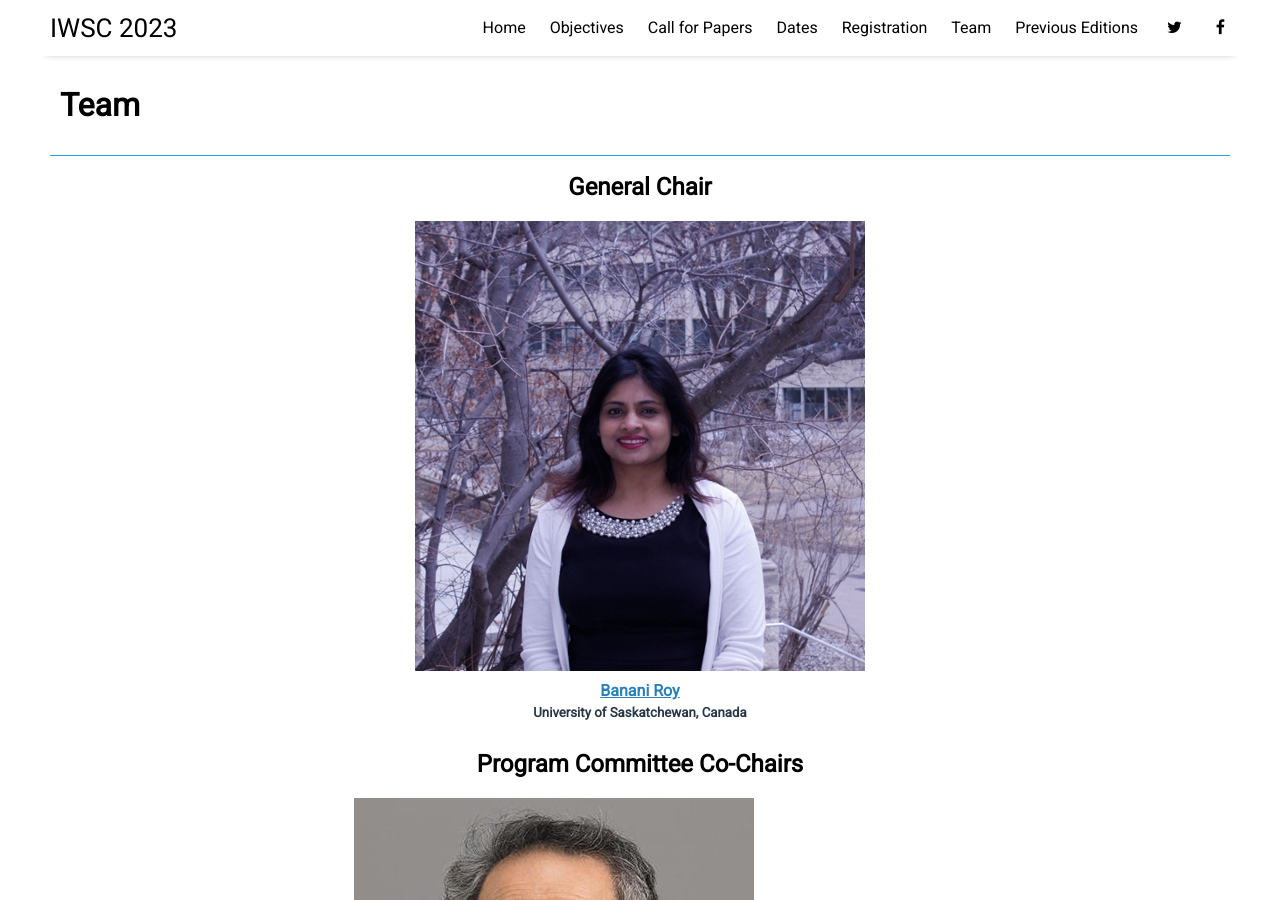
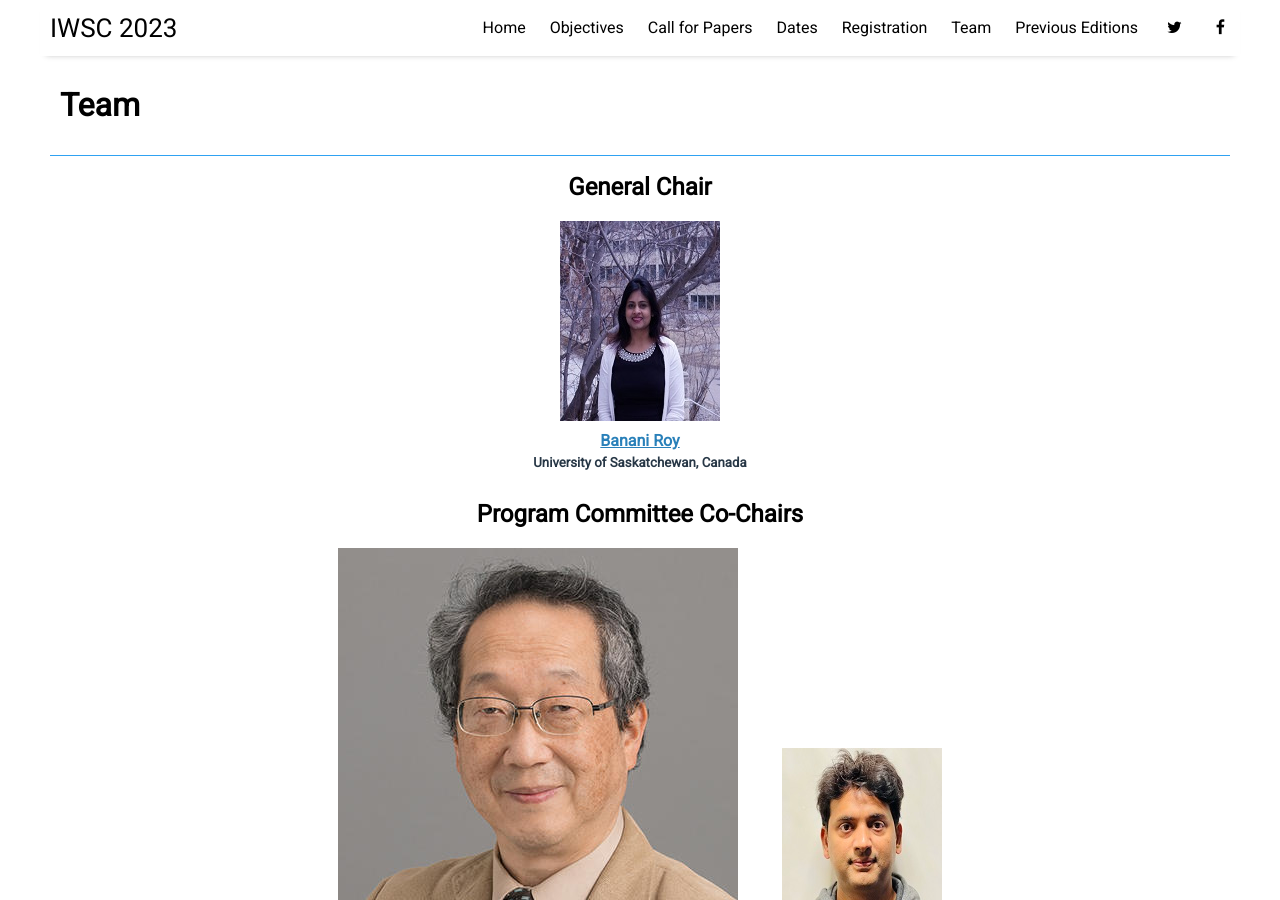
Before and after one commit to iwsc2023/iwsc2023.github.io, a Jekyll site: the page built from pages/team.html, in a window 1280 px wide and 900 px high. Built offline with Jekyll 4.4.1, drawn with Linux system fonts in a browser that asks for light colours; nearby versions of some CDN libraries.

Commit message:
Update team.html

```diff
--- a/pages/team.html
+++ b/pages/team.html
@@ -7,7 +7,7 @@
 <div class="team_member">
   <h2>General Chair</h2>
   <div class="individual">
-    <img src="/assets/img/Banani-square.jpg" />
+    <img src="/assets/img/Banani.jpg" />
     <h4><a href="https://www.cs.usask.ca/people/faculty%20profiles/banani-roy.php">Banani Roy</a></h4>
     <h5> University of Saskatchewan, Canada</h5>
   </div>
@@ -21,7 +21,7 @@
     <h5>Keio University, Japan</h5>
   </div>
   <div class="individual">
-    <img src="/assets/img/ripon.jpg" />
+    <img src="/assets/img/ripon.JPG" />
     <h4><a href="https://www.linkedin.com/in/ripon-saha-369a2726/">Ripon K. Saha</a></h4>
     <h5>Meta, USA</h5>
   </div>
```
